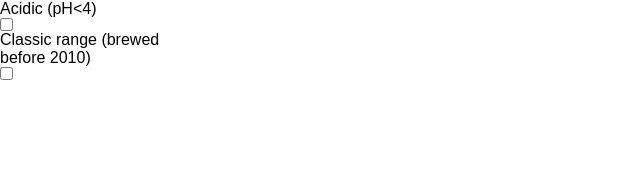
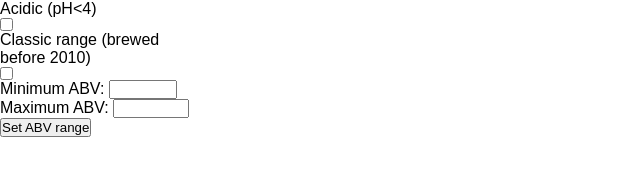
Before and after one commit to garyinlam/brewdog-website, a React (Create React App) app: page / in a window 1280 px wide. Shown: the part 155-330 px from the top of the page, without its empty margins (0-640 px from the left). Built offline with nearby package versions, Linux system fonts and the light colour scheme; no server answers.

Commit message:
abv range

```diff
--- a/src/components/FilterMenu/FilterMenu.jsx
+++ b/src/components/FilterMenu/FilterMenu.jsx
@@ -1,8 +1,9 @@
 import React from 'react'
+import Range from '../Range/Range'
 import "./FilterMenu.scss"
 
 const FilterMenu = (props) => {
-  const { getIsAcidic, getIsClassic } = props
+  const { getIsAcidic, getIsClassic, getAbvRange } = props
   return (
     <div className='filter'>
       <h4 className='filter__title'>Filter Menu:</h4>
@@ -10,6 +11,7 @@ const FilterMenu = (props) => {
       <input type="checkbox" id="acidic-check" onChange={getIsAcidic} />
       <label htmlFor="classic-check">{`Classic range (brewed before 2010)`}</label>
       <input type="checkbox" id='classic-check' onChange={getIsClassic} />
+      <Range category="ABV" getAbvRange={getAbvRange} />
     </div>
   )
 }
--- /dev/null
+++ b/src/components/Range/Range.jsx
@@ -0,0 +1,17 @@
+import React from 'react'
+import "./Range.scss"
+
+const Range = (props) => {
+  const { category, getAbvRange } = props;
+  return (
+    <form className='range' onSubmit={getAbvRange}>
+      <label htmlFor="minimum">Minimum {category}: </label>
+      <input type="number" id='minimum' step="0.1" max="99.9" min="0" />
+      <label htmlFor="maximum">Maximum {category}: </label>
+      <input type="number" id='maximum' step="0.1" max="100" min="0.1" />
+      <button>Set {category} range</button>
+    </form>
+  )
+}
+
+export default Range
--- a/src/components/SearchBar/SearchBar.jsx
+++ b/src/components/SearchBar/SearchBar.jsx
@@ -8,7 +8,7 @@ const SearchBar = (props) => {
 
   const toggleFilter = () => setShowFilters(!showFilters);
 
-  const { getSearchTerm, getResultsNumber, getIsAcidic, getIsClassic } = props
+  const { getSearchTerm, getResultsNumber, getIsAcidic, getIsClassic, getAbvRange } = props
   return (
     <div className='search-bar'>
       <input type="text" onChange={getSearchTerm} placeholder="Search beers by name..." className='search-bar__textbox' />
@@ -20,7 +20,7 @@ const SearchBar = (props) => {
         <option className='search-bar__option' value="40">40</option>
         <option className='search-bar__option' value="20">20</option>
       </select>
-      {showFilters&&(<FilterMenu getIsAcidic={getIsAcidic} getIsClassic={getIsClassic} />)}
+      {showFilters&&(<FilterMenu getIsAcidic={getIsAcidic} getIsClassic={getIsClassic} getAbvRange={getAbvRange} />)}
     </div>
   )
 }
--- a/src/containers/Home/Home.jsx
+++ b/src/containers/Home/Home.jsx
@@ -11,7 +11,7 @@ const Home = (props) => {
   const [resultsNumber, setResultsNumber] = useState(Number.MAX_SAFE_INTEGER);
   const [isAcidic, setIsAcidic] = useState(false);
   const [isClassic, setIsClassic] = useState(false);
-
+  const [abvRange, setAbvRange] = useState([0,100]);
 
   const { beersArr } = props;
 
@@ -36,6 +36,18 @@ const Home = (props) => {
     setIsClassic(!isClassic);
   }
 
+  const getAbvRange = (e) => {
+    e.preventDefault();
+    const min = Number(e.target[0].value);
+    const max = Number(e.target[1].value);
+    if (min > max) {
+      setAbvRange([max,min]);
+    } else {
+      setAbvRange([min,max]);
+    }
+    console.log(abvRange);
+  }
+
   const filteredBeers =
     beersArr?.filter((beer) =>
       beer.name
@@ -43,6 +55,7 @@ const Home = (props) => {
         .includes(searchTerm.toLowerCase()))
     .filter((beer) => isAcidic ? beer.ph < 4 : true)
     .filter((beer) => isClassic ? Number(beer.first_brewed.slice(-2)) < 11 : true)
+    .filter((beer) => beer.abv >= abvRange[0] && beer.abv <= abvRange[1])
     .slice(0,resultsNumber);
 
   return (
@@ -53,12 +66,14 @@ const Home = (props) => {
           getResultsNumber={getResultsNumber}
           getIsAcidic={getIsAcidic}
           getIsClassic={getIsClassic}
+          getAbvRange={getAbvRange}
         />
       </div>
       <div className='filter-menu'>
         <FilterMenu
           getIsAcidic={getIsAcidic}
           getIsClassic={getIsClassic}
+          getAbvRange={getAbvRange}
         />
       </div>
       <div className='card-con'>
```
Also changed, not shown: src/components/Range/Range.scss (added).
